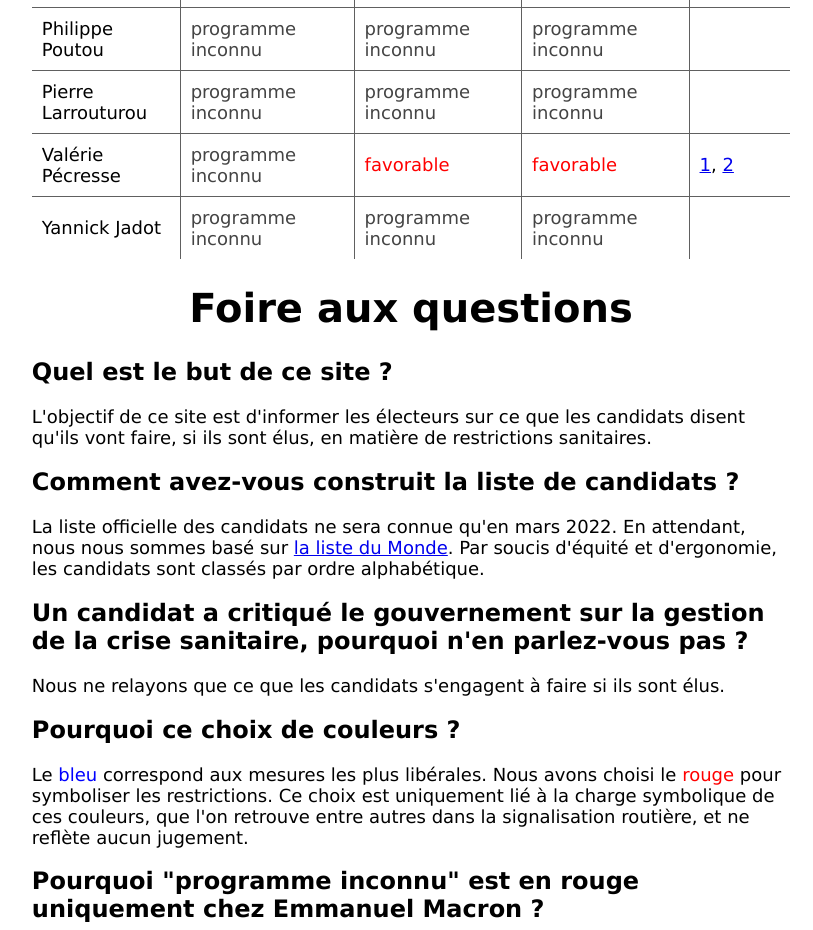
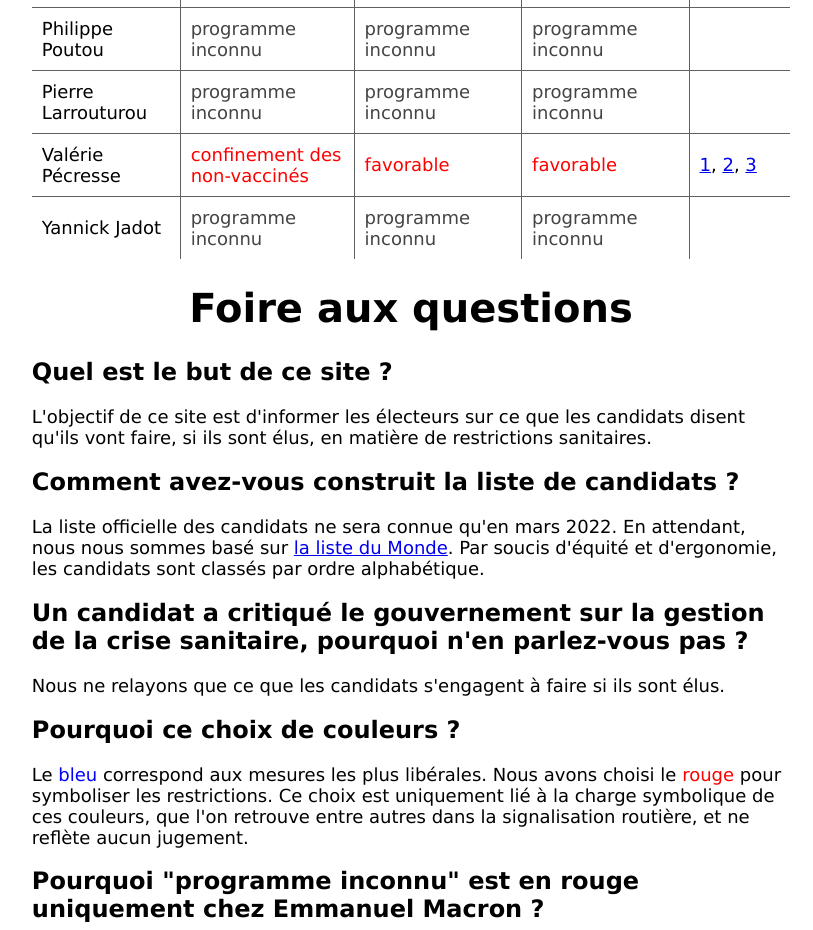
Before and after one commit to restrictions2022/restrictions2022.github.io, a plain HTML site: page index.html in a window 1280 px wide. Shown: the part 1740-2670 px from the top of the page, without its empty margins (229-1042 px from the left). Drawn offline with Linux system fonts and the light colour scheme.

Commit message:
Mise à jour de Valérie Pécresse

```diff
--- a/index.html
+++ b/index.html
@@ -283,12 +283,13 @@ thead {
                 </tr>
                 <tr>
                     <td>Valérie Pécresse</td>
-                    <td class="unknown">programme inconnu</td>
+                    <td class="restriction">confinement des non-vaccinés</td>
                     <td class="restriction">favorable</td>
                     <td class="restriction">favorable</td>
                     <td>
                         <a href="https://www.bfmtv.com/politique/elections/presidentielle/valerie-pecresse-le-pass-sanitaire-c-est-une-contrainte-qui-libere-car-elle-evite-les-reconfinements_VN-202109120114.html">1</a>,
-                        <a href="https://actu.orange.fr/societe/videos/valerie-pecresse-est-favorable-a-la-vaccination-obligatoire-contre-le-coronavirus-CNT000001uWyhy.html">2</a>
+                        <a href="https://actu.orange.fr/societe/videos/valerie-pecresse-est-favorable-a-la-vaccination-obligatoire-contre-le-coronavirus-CNT000001uWyhy.html">2</a>,
+                        <a href="https://www.bfmtv.com/politique/elections/presidentielle/valerie-pecresse-s-il-y-a-une-recrudescence-de-la-pandemie-j-envisagerais-uniquement-le-reconfinement-des-non-vaccines_VN-202111140291.html">3</a>
                     </td>
                 </tr>
                 <tr>
```
